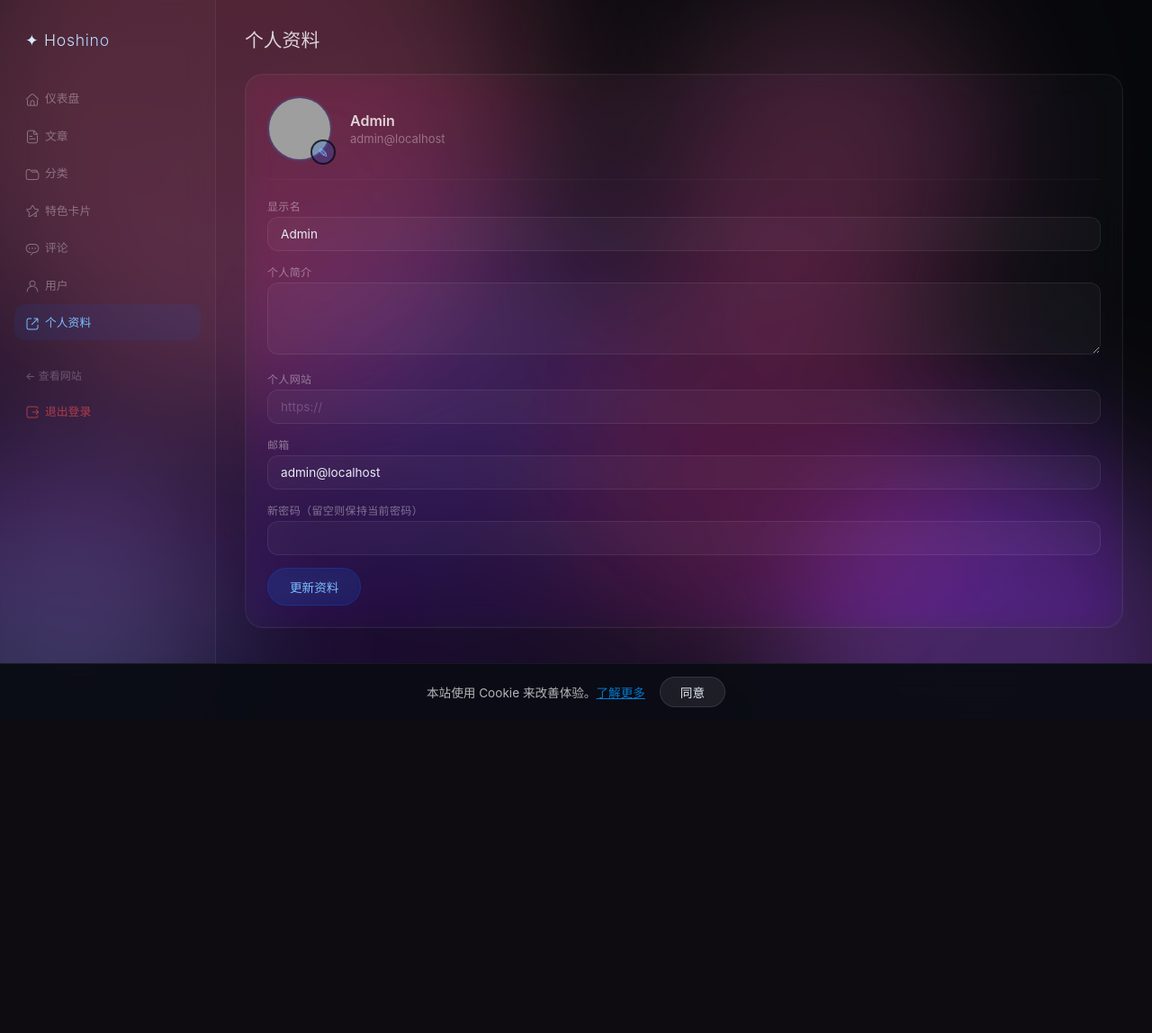
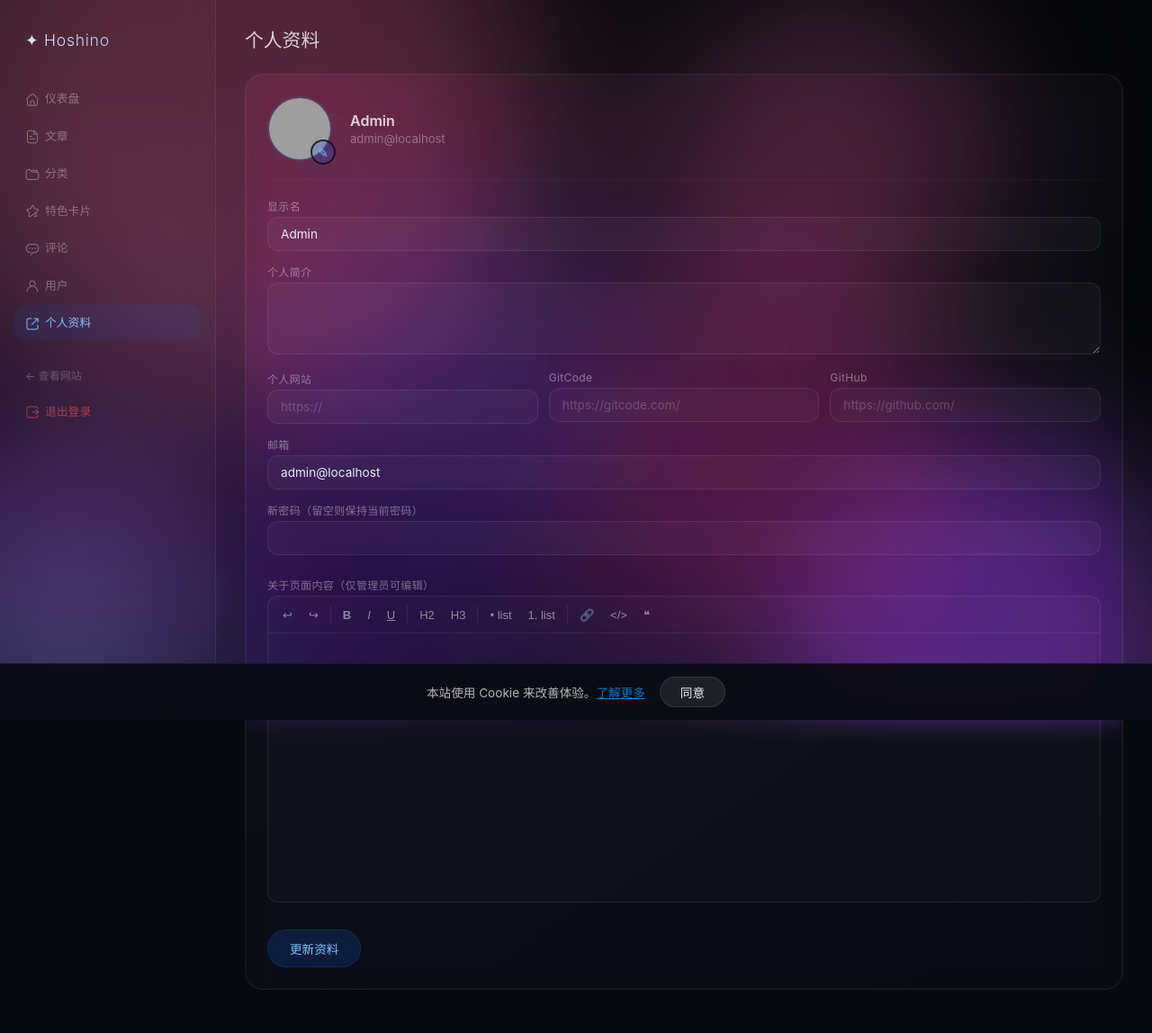
Before and after one commit to misakalemon/HOSHINO-Blog, a Flask app: page /admin/profile in a window 1280 px wide. Shown: the whole page at 90% size. Before the commit the page ends 786 px from the top, so only its background shows below. Run offline with Flask 3, Linux system fonts and the light colour scheme; a user stored in the database is signed in; some libraries are stand-ins or nearby versions; some web fonts are replaced; grey boxes are pictures that could not be loaded.

Commit message:
feat: 个人资料页增加社交链接和关于页富文本编辑
1. User 模型新增 gitcode_url / github_url / about_content 三个字段
2. ProfileForm 新增对应字段，个人资料页支持填写 GitCode/GitHub 链接
3. 管理员可在个人资料页使用富文本编辑器编写关于页面内容
4. 前台关于页面改为从数据库动态读取，管理员编辑后即时生效
5. 新增 _migrate_user_profile_fields() 自动迁移，兼容已有数据库

Co-Authored-By: AtomCode (deepseek-v4-flash) <noreply@atomgit.com>

```diff
--- a/blog/admin.py
+++ b/blog/admin.py
@@ -803,6 +803,8 @@ def profile():
         current_user.display_name = form.display_name.data
         current_user.bio = form.bio.data
         current_user.website = form.website.data
+        current_user.gitcode_url = form.gitcode_url.data
+        current_user.github_url = form.github_url.data
 
         # ── 头像上传 ──────────────────────────
         if 'avatar' in request.files:
@@ -845,6 +847,9 @@ def profile():
         # ── 修改密码 ──────────────────────────
         if form.password.data:
             current_user.set_password(form.password.data)
+
+        # ── 关于页面内容 ──────────────────────
+        current_user.about_content = form.about_content.data or ''
 
         db.session.commit()
         flash('个人资料已更新', 'success')
--- a/blog/forms.py
+++ b/blog/forms.py
@@ -97,8 +97,11 @@ class ProfileForm(FlaskForm):
     display_name = StringField('显示名', validators=[Optional(), Length(max=128)])     # 显示昵称，选填
     bio = TextAreaField('个人简介', validators=[Optional()])                            # 个人简介，选填
     website = StringField('个人网站', validators=[Optional(), Length(max=256)])         # 个人网站链接，选填
+    gitcode_url = StringField('GitCode', validators=[Optional(), Length(max=256)])     # GitCode 主页
+    github_url = StringField('GitHub', validators=[Optional(), Length(max=256)])       # GitHub 主页
     email = StringField('邮箱', validators=[Optional(), Email(), Length(max=120)])     # 邮箱，选填
     password = PasswordField('新密码（留空则不修改）', validators=[Optional(), Length(min=6)])  # 新密码，选填
+    about_content = TextAreaField('关于页面内容', validators=[Optional()])               # 关于页富文本，选填
 
 
 class CommentForm(FlaskForm):
--- a/blog/models.py
+++ b/blog/models.py
@@ -76,6 +76,9 @@ class User(UserMixin, db.Model):
         db.String(256), default='images/avatar/main-avatar.jpg'
     )
     website = db.Column(db.String(256), default='')        # 个人网站/社交媒体链接
+    gitcode_url = db.Column(db.String(256), default='')    # GitCode 主页
+    github_url = db.Column(db.String(256), default='')     # GitHub 主页
+    about_content = db.Column(MEDIUMTEXT, default='')      # 关于页面内容（富文本 HTML）
 
     # ── 权限状态 ────────────────────────────────
     role = db.Column(db.String(16), default='user')       # 角色：admin/editor/author/user
--- a/templates/admin/profile.html
+++ b/templates/admin/profile.html
@@ -1,9 +1,10 @@
 <!-- ============================================================
      个人资料编辑 (admin/profile.html)
-     用途：当前用户修改个人资料（头像、显示名、简介、邮箱、密码）
+     用途：当前用户修改个人资料（头像、显示名、简介、邮箱、密码、社交链接、关于页内容）
      继承：admin/base_admin.html
      定义块：
        - title         : 页面标题
+       - extra_head    : 引入富文本编辑器样式
        - admin_content : 后台主体内容
      模板变量：
        - current_user : Flask-Login 当前用户对象
@@ -11,16 +12,31 @@
      ============================================================ -->
 {% extends 'admin/base_admin.html' %}
 {% block title %}个人资料{% endblock %}
+{% block extra_head %}
+<style>
+#about-rte-toolbar { display:flex; align-items:center; gap:2px; flex-wrap:wrap; padding:6px 8px; background:rgba(255,255,255,0.02); border:1px solid rgba(255,255,255,0.08); border-bottom:none; border-radius:12px 12px 0 0; }
+#about-rte-toolbar button { background:transparent; border:none; color:rgba(255,255,255,0.5); padding:4px 8px; border-radius:6px; cursor:pointer; font-size:13px; transition:all 0.2s; }
+#about-rte-toolbar button:hover { background:rgba(255,255,255,0.06); color:var(--accent); }
+#about-rte-toolbar .sep { width:1px; background:rgba(255,255,255,0.08); margin:4px 3px; height:20px; }
+#about-rte-content { min-height:300px; padding:16px; background:rgba(255,255,255,0.02); border:1px solid rgba(255,255,255,0.08); border-radius:0 0 12px 12px; color:var(--text-primary); font-size:15px; line-height:1.8; outline:none; overflow-y:auto; }
+#about-rte-content:focus { border-color:rgba(255,255,255,0.2); }
+#about-rte-content h1 { font-size:28px; font-weight:700; margin:16px 0 8px; }
+#about-rte-content h2 { font-size:22px; font-weight:600; margin:14px 0 6px; }
+#about-rte-content h3 { font-size:18px; font-weight:600; margin:12px 0 4px; }
+#about-rte-content p { margin:8px 0; }
+#about-rte-content pre { background:rgba(0,0,0,0.3); border-radius:8px; padding:12px; overflow-x:auto; }
+#about-rte-content blockquote { border-left:3px solid var(--accent); padding-left:12px; color:rgba(255,255,255,0.6); margin:8px 0; }
+</style>
+{% endblock %}
 {% block admin_content %}
 <div class="admin-header"><h3>个人资料</h3></div>
 <div class="admin-card">
-    <form method="POST" enctype="multipart/form-data">
+    <form method="POST" enctype="multipart/form-data" id="profileForm">
         {{ form.hidden_tag() }}
 
         <!-- 头像与基本信息 -->
         <div class="admin-profile-header">
             <div class="admin-avatar-wrap">
-                <!-- 头像：当前用户头像，若为空则使用默认头像 -->
                 <img src="{{ url_for('blog.thumbnail', path=current_user.avatar or 'images/avatar/main-avatar.jpg', w=120) }}"
                      alt="avatar" class="admin-avatar">
                 <label for="avatarInput" class="admin-avatar-edit">✎</label>
@@ -31,16 +47,72 @@
             </div>
         </div>
 
-        <!-- 隐藏文件选择器：选择后自动提交表单 -->
         <input type="file" id="avatarInput" name="avatar" accept="image/*" style="display:none" onchange="this.form.submit()">
 
         <div class="form-group"><label>显示名</label><input type="text" name="display_name" value="{{ form.display_name.data or '' }}"></div>
         <div class="form-group"><label>个人简介</label><textarea name="bio" rows="3">{{ form.bio.data or '' }}</textarea></div>
-        <div class="form-group"><label>个人网站</label><input type="url" name="website" value="{{ form.website.data or '' }}" placeholder="https://"></div>
+
+        <!-- 社交链接 -->
+        <div class="admin-row" style="display:flex;gap:12px;flex-wrap:wrap">
+            <div class="form-group" style="flex:1;min-width:200px"><label>个人网站</label><input type="url" name="website" value="{{ form.website.data or '' }}" placeholder="https://"></div>
+            <div class="form-group" style="flex:1;min-width:200px"><label>GitCode</label><input type="url" name="gitcode_url" value="{{ form.gitcode_url.data or '' }}" placeholder="https://gitcode.com/"></div>
+            <div class="form-group" style="flex:1;min-width:200px"><label>GitHub</label><input type="url" name="github_url" value="{{ form.github_url.data or '' }}" placeholder="https://github.com/"></div>
+        </div>
+
         <div class="form-group"><label>邮箱</label><input type="email" name="email" value="{{ form.email.data or '' }}"></div>
-        <!-- 密码留空表示不修改 -->
         <div class="form-group"><label>新密码（留空则保持当前密码）</label><input type="password" name="password"></div>
-        <button type="submit" class="btn btn-primary">更新资料</button>
+
+        <!-- 关于页面内容：富文本编辑器 -->
+        {% if current_user.is_admin %}
+        <div class="form-group" style="margin-top:24px">
+            <label>关于页面内容（仅管理员可编辑）</label>
+            <div id="about-rte-toolbar">
+                <button type="button" onclick="aboutRte('undo')" title="撤销">↩</button>
+                <button type="button" onclick="aboutRte('redo')" title="重做">↪</button>
+                <span class="sep"></span>
+                <button type="button" onclick="aboutRte('bold')" title="粗体"><b>B</b></button>
+                <button type="button" onclick="aboutRte('italic')" title="斜体"><i>I</i></button>
+                <button type="button" onclick="aboutRte('underline')" title="下划线"><u>U</u></button>
+                <span class="sep"></span>
+                <button type="button" onclick="aboutRte('formatBlock','h2')" title="标题">H2</button>
+                <button type="button" onclick="aboutRte('formatBlock','h3')" title="小标题">H3</button>
+                <span class="sep"></span>
+                <button type="button" onclick="aboutRte('insertUnorderedList')" title="列表">• list</button>
+                <button type="button" onclick="aboutRte('insertOrderedList')" title="编号">1. list</button>
+                <span class="sep"></span>
+                <button type="button" onclick="aboutInsertLink()" title="链接">🔗</button>
+                <button type="button" onclick="aboutRte('formatBlock','pre')" title="代码块">&lt;/&gt;</button>
+                <button type="button" onclick="aboutRte('formatBlock','blockquote')" title="引用">❝</button>
+            </div>
+            <div id="about-rte-content" contenteditable="true">{{ form.about_content.data or ''|safe }}</div>
+            <textarea name="about_content" id="aboutContentHidden" style="display:none">{{ form.about_content.data or '' }}</textarea>
+        </div>
+        {% endif %}
+
+        <button type="submit" class="btn btn-primary" style="margin-top:16px">更新资料</button>
     </form>
 </div>
+
+<script>
+// 富文本命令
+function aboutRte(cmd, val) {
+  document.getElementById('about-rte-content').focus();
+  document.execCommand(cmd, false, val || null);
+}
+
+// 插入链接
+function aboutInsertLink() {
+  var sel = window.getSelection().toString();
+  var url = prompt('链接地址:', 'https://');
+  if (url) {
+    aboutRte('insertHTML', '<a href="' + url.replace(/"/g,'&quot;') + '">' + (sel || url) + '</a>');
+  }
+}
+
+// 提交前将编辑器内容同步到隐藏 textarea
+document.getElementById('profileForm').addEventListener('submit', function() {
+  var html = document.getElementById('about-rte-content').innerHTML;
+  document.getElementById('aboutContentHidden').value = html;
+});
+</script>
 {% endblock %}
```
Also changed, not shown: blog/__init__.py (+29 -0 lines), blog/routes.py (+7 -1 lines).
